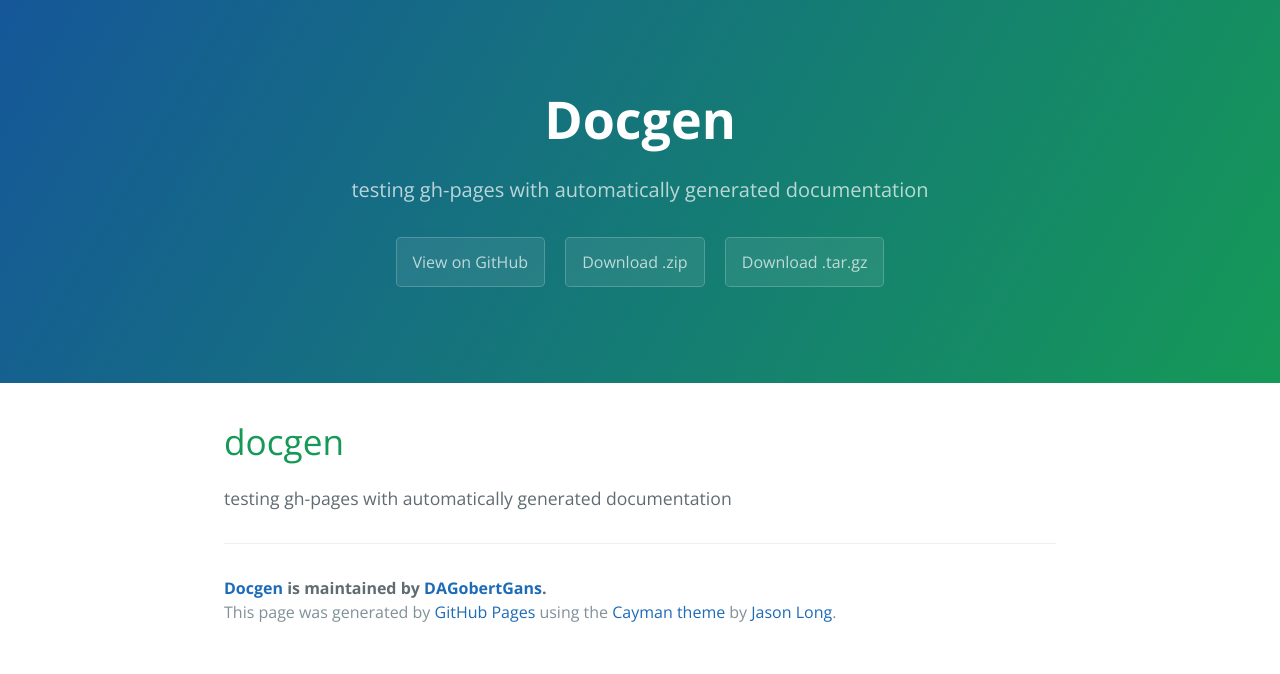
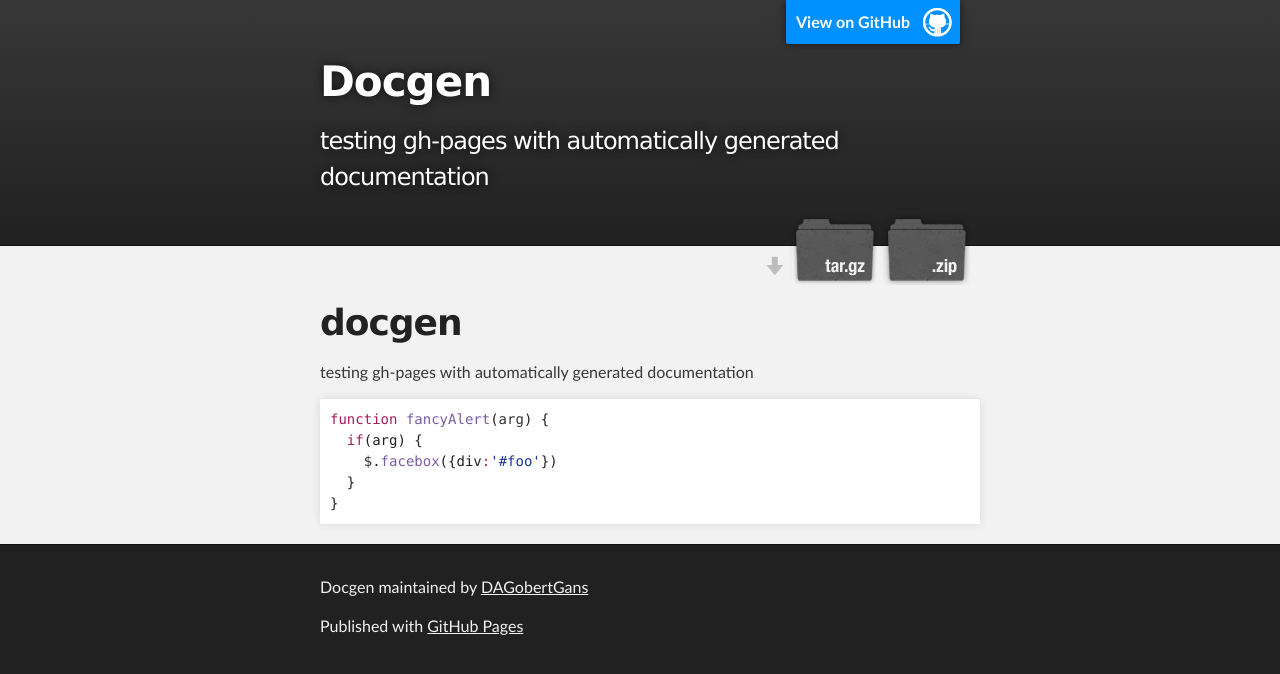
Before and after one commit to DAGobertGans/docgen, a Jekyll site: the page index.html, which Jekyll copies as it is, in a window 1280 px wide. Shown: the top 674 px of the page. Built offline with Jekyll 4.4.1, drawn with Linux system fonts in a browser that asks for light colours.

Commit message:
Create gh-pages branch via GitHub

````diff
--- a/index.html
+++ b/index.html
@@ -1,36 +1,57 @@
 <!DOCTYPE html>
-<html lang="en-us">
+<html>
+
   <head>
-    <meta charset="UTF-8">
-    <title>Docgen by DAGobertGans</title>
-    <meta name="viewport" content="width=device-width, initial-scale=1">
-    <link rel="stylesheet" type="text/css" href="stylesheets/normalize.css" media="screen">
-    <link href='https://fonts.googleapis.com/css?family=Open+Sans:400,700' rel='stylesheet' type='text/css'>
-    <link rel="stylesheet" type="text/css" href="stylesheets/stylesheet.css" media="screen">
-    <link rel="stylesheet" type="text/css" href="stylesheets/github-light.css" media="screen">
+    <meta charset='utf-8'>
+    <meta http-equiv="X-UA-Compatible" content="chrome=1">
+    <meta name="description" content="Docgen : testing gh-pages with automatically generated documentation">
+
+    <link rel="stylesheet" type="text/css" media="screen" href="stylesheets/stylesheet.css">
+
+    <title>Docgen</title>
   </head>
+
   <body>
-    <section class="page-header">
-      <h1 class="project-name">Docgen</h1>
-      <h2 class="project-tagline">testing gh-pages with automatically generated documentation</h2>
-      <a href="https://github.com/DAGobertGans/docgen" class="btn">View on GitHub</a>
-      <a href="https://github.com/DAGobertGans/docgen/zipball/master" class="btn">Download .zip</a>
-      <a href="https://github.com/DAGobertGans/docgen/tarball/master" class="btn">Download .tar.gz</a>
-    </section>
 
-    <section class="main-content">
-      <h1>
+    <!-- HEADER -->
+    <div id="header_wrap" class="outer">
+        <header class="inner">
+          <a id="forkme_banner" href="https://github.com/DAGobertGans/docgen">View on GitHub</a>
+
+          <h1 id="project_title">Docgen</h1>
+          <h2 id="project_tagline">testing gh-pages with automatically generated documentation</h2>
+
+            <section id="downloads">
+              <a class="zip_download_link" href="https://github.com/DAGobertGans/docgen/zipball/master">Download this project as a .zip file</a>
+              <a class="tar_download_link" href="https://github.com/DAGobertGans/docgen/tarball/master">Download this project as a tar.gz file</a>
+            </section>
+        </header>
+    </div>
+
+    <!-- MAIN CONTENT -->
+    <div id="main_content_wrap" class="outer">
+      <section id="main_content" class="inner">
+        <h1>
 <a id="docgen" class="anchor" href="#docgen" aria-hidden="true"><span aria-hidden="true" class="octicon octicon-link"></span></a>docgen</h1>
 
 <p>testing gh-pages with automatically generated documentation</p>
 
-      <footer class="site-footer">
-        <span class="site-footer-owner"><a href="https://github.com/DAGobertGans/docgen">Docgen</a> is maintained by <a href="https://github.com/DAGobertGans">DAGobertGans</a>.</span>
+<div class="highlight highlight-source-js"><pre><span class="pl-k">function</span> <span class="pl-en">fancyAlert</span>(<span class="pl-smi">arg</span>) {
+  <span class="pl-k">if</span>(arg) {
+    <span class="pl-smi">$</span>.<span class="pl-en">facebox</span>({div<span class="pl-k">:</span><span class="pl-s"><span class="pl-pds">'</span>#foo<span class="pl-pds">'</span></span>})
+  }
+}</pre></div>
+      </section>
+    </div>
 
-        <span class="site-footer-credits">This page was generated by <a href="https://pages.github.com">GitHub Pages</a> using the <a href="https://github.com/jasonlong/cayman-theme">Cayman theme</a> by <a href="https://twitter.com/jasonlong">Jason Long</a>.</span>
+    <!-- FOOTER  -->
+    <div id="footer_wrap" class="outer">
+      <footer class="inner">
+        <p class="copyright">Docgen maintained by <a href="https://github.com/DAGobertGans">DAGobertGans</a></p>
+        <p>Published with <a href="https://pages.github.com">GitHub Pages</a></p>
       </footer>
+    </div>
 
-    </section>
 
 
   </body>
--- /dev/null
+++ b/javascripts/main.js
@@ -0,0 +1 @@
+console.log('This would be the main JS file.');
--- a/params.json
+++ b/params.json
@@ -1,6 +1,6 @@
 {
   "name": "Docgen",
   "tagline": "testing gh-pages with automatically generated documentation",
-  "body": "# docgen\r\ntesting gh-pages with automatically generated documentation\r\n",
+  "body": "# docgen\r\ntesting gh-pages with automatically generated documentation\r\n\r\n```javascript\r\nfunction fancyAlert(arg) {\r\n  if(arg) {\r\n    $.facebox({div:'#foo'})\r\n  }\r\n}\r\n```\r\n",
   "note": "Don't delete this file! It's used internally to help with page regeneration."
 }
--- a/stylesheets/stylesheet.css
+++ b/stylesheets/stylesheet.css
@@ -1,245 +1,425 @@
-* {
-  box-sizing: border-box; }
+/*******************************************************************************
+Slate Theme for GitHub Pages
+by Jason Costello, @jsncostello
+*******************************************************************************/
+
+@import url(github-light.css);
+
+/*******************************************************************************
+MeyerWeb Reset
+*******************************************************************************/
+
+html, body, div, span, applet, object, iframe,
+h1, h2, h3, h4, h5, h6, p, blockquote, pre,
+a, abbr, acronym, address, big, cite, code,
+del, dfn, em, img, ins, kbd, q, s, samp,
+small, strike, strong, sub, sup, tt, var,
+b, u, i, center,
+dl, dt, dd, ol, ul, li,
+fieldset, form, label, legend,
+table, caption, tbody, tfoot, thead, tr, th, td,
+article, aside, canvas, details, embed,
+figure, figcaption, footer, header, hgroup,
+menu, nav, output, ruby, section, summary,
+time, mark, audio, video {
+  margin: 0;
+  padding: 0;
+  border: 0;
+  font: inherit;
+  vertical-align: baseline;
+}
+
+/* HTML5 display-role reset for older browsers */
+article, aside, details, figcaption, figure,
+footer, header, hgroup, menu, nav, section {
+  display: block;
+}
+
+ol, ul {
+  list-style: none;
+}
+
+table {
+  border-collapse: collapse;
+  border-spacing: 0;
+}
+
+/*******************************************************************************
+Theme Styles
+*******************************************************************************/
 
 body {
-  padding: 0;
-  margin: 0;
-  font-family: "Open Sans", "Helvetica Neue", Helvetica, Arial, sans-serif;
+  box-sizing: border-box;
+  color:#373737;
+  background: #212121;
   font-size: 16px;
+  font-family: 'Myriad Pro', Calibri, Helvetica, Arial, sans-serif;
   line-height: 1.5;
-  color: #606c71; }
+  -webkit-font-smoothing: antialiased;
+}
+
+h1, h2, h3, h4, h5, h6 {
+  margin: 10px 0;
+  font-weight: 700;
+  color:#222222;
+  font-family: 'Lucida Grande', 'Calibri', Helvetica, Arial, sans-serif;
+  letter-spacing: -1px;
+}
+
+h1 {
+  font-size: 36px;
+  font-weight: 700;
+}
+
+h2 {
+  padding-bottom: 10px;
+  font-size: 32px;
+  background: url('../images/bg_hr.png') repeat-x bottom;
+}
+
+h3 {
+  font-size: 24px;
+}
+
+h4 {
+  font-size: 21px;
+}
+
+h5 {
+  font-size: 18px;
+}
+
+h6 {
+  font-size: 16px;
+}
+
+p {
+  margin: 10px 0 15px 0;
+}
+
+footer p {
+  color: #f2f2f2;
+}
 
 a {
-  color: #1e6bb8;
-  text-decoration: none; }
-  a:hover {
-    text-decoration: underline; }
+  text-decoration: none;
+  color: #007edf;
+  text-shadow: none;
 
-.btn {
-  display: inline-block;
-  margin-bottom: 1rem;
-  color: rgba(255, 255, 255, 0.7);
-  background-color: rgba(255, 255, 255, 0.08);
-  border-color: rgba(255, 255, 255, 0.2);
-  border-style: solid;
-  border-width: 1px;
-  border-radius: 0.3rem;
-  transition: color 0.2s, background-color 0.2s, border-color 0.2s; }
-  .btn + .btn {
-    margin-left: 1rem; }
+  transition: color 0.5s ease;
+  transition: text-shadow 0.5s ease;
+  -webkit-transition: color 0.5s ease;
+  -webkit-transition: text-shadow 0.5s ease;
+  -moz-transition: color 0.5s ease;
+  -moz-transition: text-shadow 0.5s ease;
+  -o-transition: color 0.5s ease;
+  -o-transition: text-shadow 0.5s ease;
+  -ms-transition: color 0.5s ease;
+  -ms-transition: text-shadow 0.5s ease;
+}
 
-.btn:hover {
-  color: rgba(255, 255, 255, 0.8);
-  text-decoration: none;
-  background-color: rgba(255, 255, 255, 0.2);
-  border-color: rgba(255, 255, 255, 0.3); }
+a:hover, a:focus {text-decoration: underline;}
 
-@media screen and (min-width: 64em) {
-  .btn {
-    padding: 0.75rem 1rem; } }
+footer a {
+  color: #F2F2F2;
+  text-decoration: underline;
+}
 
-@media screen and (min-width: 42em) and (max-width: 64em) {
-  .btn {
-    padding: 0.6rem 0.9rem;
-    font-size: 0.9rem; } }
+em {
+  font-style: italic;
+}
 
-@media screen and (max-width: 42em) {
-  .btn {
-    display: block;
-    width: 100%;
-    padding: 0.75rem;
-    font-size: 0.9rem; }
-    .btn + .btn {
-      margin-top: 1rem;
-      margin-left: 0; } }
+strong {
+  font-weight: bold;
+}
 
-.page-header {
+img {
+  position: relative;
+  margin: 0 auto;
+  max-width: 739px;
+  padding: 5px;
+  margin: 10px 0 10px 0;
+  border: 1px solid #ebebeb;
+
+  box-shadow: 0 0 5px #ebebeb;
+  -webkit-box-shadow: 0 0 5px #ebebeb;
+  -moz-box-shadow: 0 0 5px #ebebeb;
+  -o-box-shadow: 0 0 5px #ebebeb;
+  -ms-box-shadow: 0 0 5px #ebebeb;
+}
+
+p img {
+  display: inline;
+  margin: 0;
+  padding: 0;
+  vertical-align: middle;
+  text-align: center;
+  border: none;
+}
+
+pre, code {
+  width: 100%;
+  color: #222;
+  background-color: #fff;
+
+  font-family: Monaco, "Bitstream Vera Sans Mono", "Lucida Console", Terminal, monospace;
+  font-size: 14px;
+
+  border-radius: 2px;
+  -moz-border-radius: 2px;
+  -webkit-border-radius: 2px;
+}
+
+pre {
+  width: 100%;
+  padding: 10px;
+  box-shadow: 0 0 10px rgba(0,0,0,.1);
+  overflow: auto;
+}
+
+code {
+  padding: 3px;
+  margin: 0 3px;
+  box-shadow: 0 0 10px rgba(0,0,0,.1);
+}
+
+pre code {
+  display: block;
+  box-shadow: none;
+}
+
+blockquote {
+  color: #666;
+  margin-bottom: 20px;
+  padding: 0 0 0 20px;
+  border-left: 3px solid #bbb;
+}
+
+
+ul, ol, dl {
+  margin-bottom: 15px
+}
+
+ul {
+  list-style-position: inside;
+  list-style: disc;
+  padding-left: 20px;
+}
+
+ol {
+  list-style-position: inside;
+  list-style: decimal;
+  padding-left: 20px;
+}
+
+dl dt {
+  font-weight: bold;
+}
+
+dl dd {
+  padding-left: 20px;
+  font-style: italic;
+}
+
+dl p {
+  padding-left: 20px;
+  font-style: italic;
+}
+
+hr {
+  height: 1px;
+  margin-bottom: 5px;
+  border: none;
+  background: url('../images/bg_hr.png') repeat-x center;
+}
+
+table {
+  border: 1px solid #373737;
+  margin-bottom: 20px;
+  text-align: left;
+ }
+
+th {
+  font-family: 'Lucida Grande', 'Helvetica Neue', Helvetica, Arial, sans-serif;
+  padding: 10px;
+  background: #373737;
   color: #fff;
-  text-align: center;
-  background-color: #159957;
-  background-image: linear-gradient(120deg, #155799, #159957); }
+ }
 
-@media screen and (min-width: 64em) {
-  .page-header {
-    padding: 5rem 6rem; } }
+td {
+  padding: 10px;
+  border: 1px solid #373737;
+ }
 
-@media screen and (min-width: 42em) and (max-width: 64em) {
-  .page-header {
-    padding: 3rem 4rem; } }
+form {
+  background: #f2f2f2;
+  padding: 20px;
+}
 
-@media screen and (max-width: 42em) {
-  .page-header {
-    padding: 2rem 1rem; } }
+/*******************************************************************************
+Full-Width Styles
+*******************************************************************************/
 
-.project-name {
-  margin-top: 0;
-  margin-bottom: 0.1rem; }
+.outer {
+  width: 100%;
+}
 
-@media screen and (min-width: 64em) {
-  .project-name {
-    font-size: 3.25rem; } }
+.inner {
+  position: relative;
+  max-width: 640px;
+  padding: 20px 10px;
+  margin: 0 auto;
+}
 
-@media screen and (min-width: 42em) and (max-width: 64em) {
-  .project-name {
-    font-size: 2.25rem; } }
+#forkme_banner {
+  display: block;
+  position: absolute;
+  top:0;
+  right: 10px;
+  z-index: 10;
+  padding: 10px 50px 10px 10px;
+  color: #fff;
+  background: url('../images/blacktocat.png') #0090ff no-repeat 95% 50%;
+  font-weight: 700;
+  box-shadow: 0 0 10px rgba(0,0,0,.5);
+  border-bottom-left-radius: 2px;
+  border-bottom-right-radius: 2px;
+}
 
-@media screen and (max-width: 42em) {
-  .project-name {
-    font-size: 1.75rem; } }
+#header_wrap {
+  background: #212121;
+  background: -moz-linear-gradient(top, #373737, #212121);
+  background: -webkit-linear-gradient(top, #373737, #212121);
+  background: -ms-linear-gradient(top, #373737, #212121);
+  background: -o-linear-gradient(top, #373737, #212121);
+  background: linear-gradient(top, #373737, #212121);
+}
 
-.project-tagline {
-  margin-bottom: 2rem;
-  font-weight: normal;
-  opacity: 0.7; }
+#header_wrap .inner {
+  padding: 50px 10px 30px 10px;
+}
 
-@media screen and (min-width: 64em) {
-  .project-tagline {
-    font-size: 1.25rem; } }
+#project_title {
+  margin: 0;
+  color: #fff;
+  font-size: 42px;
+  font-weight: 700;
+  text-shadow: #111 0px 0px 10px;
+}
 
-@media screen and (min-width: 42em) and (max-width: 64em) {
-  .project-tagline {
-    font-size: 1.15rem; } }
+#project_tagline {
+  color: #fff;
+  font-size: 24px;
+  font-weight: 300;
+  background: none;
+  text-shadow: #111 0px 0px 10px;
+}
 
-@media screen and (max-width: 42em) {
-  .project-tagline {
-    font-size: 1rem; } }
+#downloads {
+  position: absolute;
+  width: 210px;
+  z-index: 10;
+  bottom: -40px;
+  right: 0;
+  height: 70px;
+  background: url('../images/icon_download.png') no-repeat 0% 90%;
+}
 
-.main-content :first-child {
-  margin-top: 0; }
-.main-content img {
-  max-width: 100%; }
-.main-content h1, .main-content h2, .main-content h3, .main-content h4, .main-content h5, .main-content h6 {
-  margin-top: 2rem;
-  margin-bottom: 1rem;
-  font-weight: normal;
-  color: #159957; }
-.main-content p {
-  margin-bottom: 1em; }
-.main-content code {
-  padding: 2px 4px;
-  font-family: Consolas, "Liberation Mono", Menlo, Courier, monospace;
-  font-size: 0.9rem;
-  color: #383e41;
-  background-color: #f3f6fa;
-  border-radius: 0.3rem; }
-.main-content pre {
-  padding: 0.8rem;
-  margin-top: 0;
-  margin-bottom: 1rem;
-  font: 1rem Consolas, "Liberation Mono", Menlo, Courier, monospace;
-  color: #567482;
-  word-wrap: normal;
-  background-color: #f3f6fa;
-  border: solid 1px #dce6f0;
-  border-radius: 0.3rem; }
-  .main-content pre > code {
-    padding: 0;
-    margin: 0;
-    font-size: 0.9rem;
-    color: #567482;
-    word-break: normal;
-    white-space: pre;
-    background: transparent;
-    border: 0; }
-.main-content .highlight {
-  margin-bottom: 1rem; }
-  .main-content .highlight pre {
-    margin-bottom: 0;
-    word-break: normal; }
-.main-content .highlight pre, .main-content pre {
-  padding: 0.8rem;
-  overflow: auto;
-  font-size: 0.9rem;
-  line-height: 1.45;
-  border-radius: 0.3rem; }
-.main-content pre code, .main-content pre tt {
-  display: inline;
-  max-width: initial;
-  padding: 0;
-  margin: 0;
-  overflow: initial;
-  line-height: inherit;
-  word-wrap: normal;
-  background-color: transparent;
-  border: 0; }
-  .main-content pre code:before, .main-content pre code:after, .main-content pre tt:before, .main-content pre tt:after {
-    content: normal; }
-.main-content ul, .main-content ol {
-  margin-top: 0; }
-.main-content blockquote {
-  padding: 0 1rem;
-  margin-left: 0;
-  color: #819198;
-  border-left: 0.3rem solid #dce6f0; }
-  .main-content blockquote > :first-child {
-    margin-top: 0; }
-  .main-content blockquote > :last-child {
-    margin-bottom: 0; }
-.main-content table {
+.zip_download_link {
   display: block;
-  width: 100%;
-  overflow: auto;
-  word-break: normal;
-  word-break: keep-all; }
-  .main-content table th {
-    font-weight: bold; }
-  .main-content table th, .main-content table td {
-    padding: 0.5rem 1rem;
-    border: 1px solid #e9ebec; }
-.main-content dl {
-  padding: 0; }
-  .main-content dl dt {
-    padding: 0;
-    margin-top: 1rem;
-    font-size: 1rem;
-    font-weight: bold; }
-  .main-content dl dd {
-    padding: 0;
-    margin-bottom: 1rem; }
-.main-content hr {
-  height: 2px;
-  padding: 0;
-  margin: 1rem 0;
-  background-color: #eff0f1;
-  border: 0; }
+  float: right;
+  width: 90px;
+  height:70px;
+  text-indent: -5000px;
+  overflow: hidden;
+  background: url(../images/sprite_download.png) no-repeat bottom left;
+}
 
-@media screen and (min-width: 64em) {
-  .main-content {
-    max-width: 64rem;
-    padding: 2rem 6rem;
-    margin: 0 auto;
-    font-size: 1.1rem; } }
+.tar_download_link {
+  display: block;
+  float: right;
+  width: 90px;
+  height:70px;
+  text-indent: -5000px;
+  overflow: hidden;
+  background: url(../images/sprite_download.png) no-repeat bottom right;
+  margin-left: 10px;
+}
 
-@media screen and (min-width: 42em) and (max-width: 64em) {
-  .main-content {
-    padding: 2rem 4rem;
-    font-size: 1.1rem; } }
+.zip_download_link:hover {
+  background: url(../images/sprite_download.png) no-repeat top left;
+}
 
-@media screen and (max-width: 42em) {
-  .main-content {
-    padding: 2rem 1rem;
-    font-size: 1rem; } }
+.tar_download_link:hover {
+  background: url(../images/sprite_download.png) no-repeat top right;
+}
 
-.site-footer {
-  padding-top: 2rem;
-  margin-top: 2rem;
-  border-top: solid 1px #eff0f1; }
+#main_content_wrap {
+  background: #f2f2f2;
+  border-top: 1px solid #111;
+  border-bottom: 1px solid #111;
+}
 
-.site-footer-owner {
-  display: block;
-  font-weight: bold; }
+#main_content {
+  padding-top: 40px;
+}
 
-.site-footer-credits {
-  color: #819198; }
+#footer_wrap {
+  background: #212121;
+}
 
-@media screen and (min-width: 64em) {
-  .site-footer {
-    font-size: 1rem; } }
 
-@media screen and (min-width: 42em) and (max-width: 64em) {
-  .site-footer {
-    font-size: 1rem; } }
 
-@media screen and (max-width: 42em) {
-  .site-footer {
-    font-size: 0.9rem; } }
+/*******************************************************************************
+Small Device Styles
+*******************************************************************************/
+
+@media screen and (max-width: 480px) {
+  body {
+    font-size:14px;
+  }
+
+  #downloads {
+    display: none;
+  }
+
+  .inner {
+    min-width: 320px;
+    max-width: 480px;
+  }
+
+  #project_title {
+  font-size: 32px;
+  }
+
+  h1 {
+    font-size: 28px;
+  }
+
+  h2 {
+    font-size: 24px;
+  }
+
+  h3 {
+    font-size: 21px;
+  }
+
+  h4 {
+    font-size: 18px;
+  }
+
+  h5 {
+    font-size: 14px;
+  }
+
+  h6 {
+    font-size: 12px;
+  }
+
+  code, pre {
+    min-width: 320px;
+    max-width: 480px;
+    font-size: 11px;
+  }
+
+}
````
Also changed, not shown: images/bg_hr.png (added), images/blacktocat.png (added), images/icon_download.png (added), images/sprite_download.png (added).
